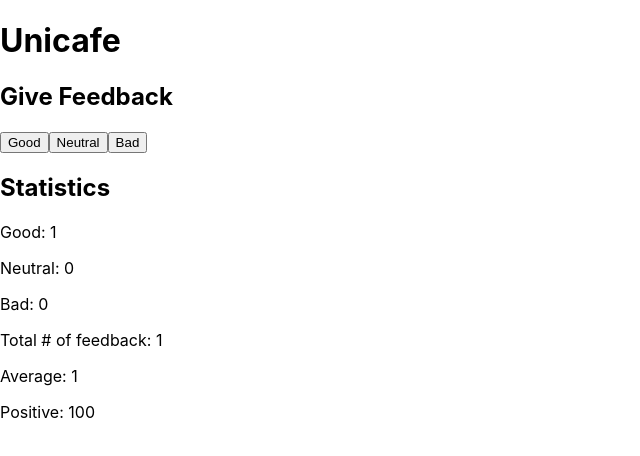
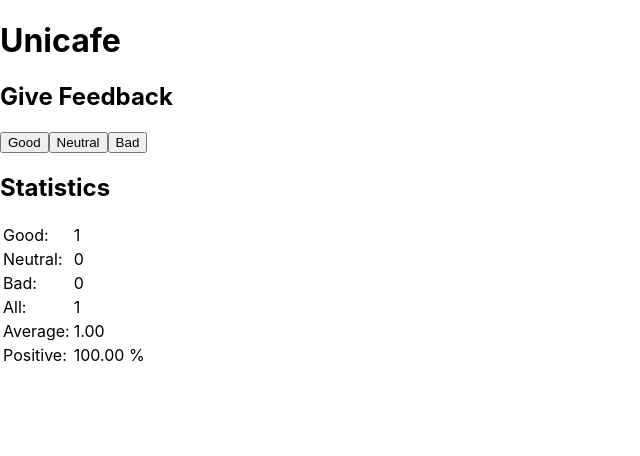
Before and after one commit to timamero/full-stack-open-2021, a React (Create React App) app in the folder Part-1/unicafe/: page / in a window 1280 px wide. Both pictures are taken after a click on the button "Good". Shown: the top 456 px of the page, without its empty margins (0-640 px from the left). Built offline with nearby package versions, Linux system fonts and the light colour scheme.

Commit message:
Completed unicafe step 6

```diff
--- a/Part-1/unicafe/src/App.js
+++ b/Part-1/unicafe/src/App.js
@@ -9,7 +9,13 @@ const Button = ({ handleClick, text }) => {
 }
 
 const Statistic = (props) => {
-  return <p>{props.text}: {props.value}</p>
+  return (
+    <tr>
+      <td>{props.text}:</td>
+      <td>{props.value} {props.text === 'Positive' ? '%' : ''}</td>
+    </tr>
+
+  )
 }
 
 const Statistics = (props) => {
@@ -18,14 +24,16 @@ const Statistics = (props) => {
   }
 
   return (
-    <div>
-      <Statistic text="Good" value={props.good} />
-      <Statistic text="Neutral" value={props.neutral} />
-      <Statistic text="Bad" value={props.bad} />
-      <Statistic text="Total # of feedback" value={props.all} />
-      <Statistic text="Average" value={props.average} />
-      <Statistic text="Positive" value={props.positive} />
-    </div>
+    <table>
+      <tbody>
+        <Statistic text="Good" value={props.good} />
+        <Statistic text="Neutral" value={props.neutral} />
+        <Statistic text="Bad" value={props.bad} />
+        <Statistic text="All" value={props.all} />
+        <Statistic text="Average" value={props.average.toFixed(2)} />
+        <Statistic text="Positive" value={props.positive.toFixed(2)} />
+      </tbody>
+    </table>
   )
 }
 
```
